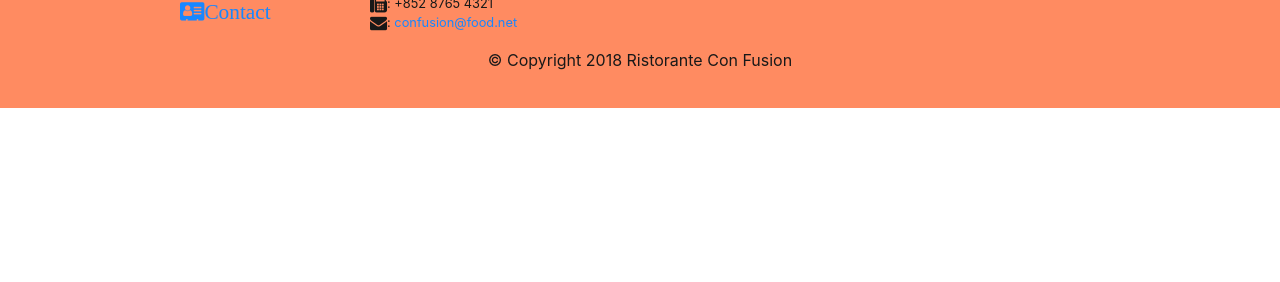
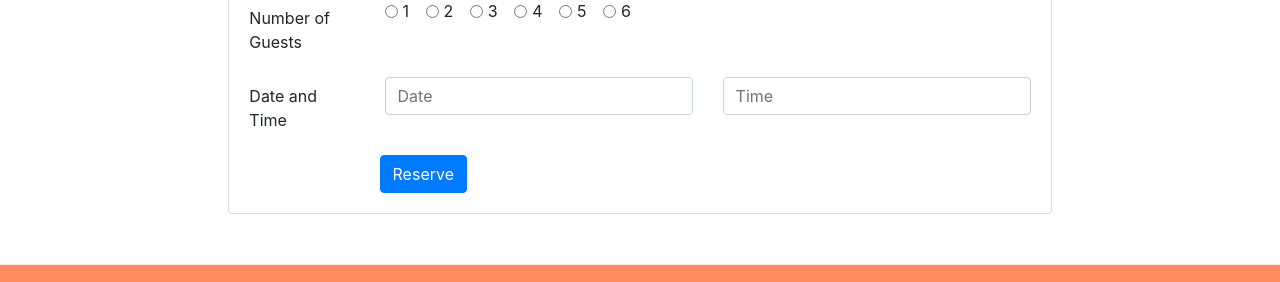
Before and after one commit to sofianeherin21/Restoranti-Con-Fusion, a website: page index.html in a window 1280 px wide. Shown: the part 1619-1901 px from the top of the page. Before the commit the page ends 1727 px from the top, so only its background shows below. Drawn offline with nearby package versions, Linux system fonts and the light colour scheme.

Commit message:
Assignment2

```diff
--- a/index.html
+++ b/index.html
@@ -44,8 +44,11 @@
                     <h1>Ristorante con Fusion</h1>
                     <p>We take inspiration from the World's best cuisines, and create a unique fusion experience. Our lipsmacking creations will tickle your culinary senses!</p>
                 </div>
-                <div class="col-12 col-sm align-self-center">
+                <div class="col-12 col-sm-3 align-self-center">
                     <img src="img/logo.png" class="img-fluid">
+                </div>
+                <div class="col-12 col-sm-3 align-self-center">
+                    <a href="#reserve" role="button" class="btn btn-sm btn-block btn-warning">Reserve Table</a>
                 </div>
             </div>
         </div>
@@ -60,7 +63,7 @@
                 <div class="media">
                     <img src="img/uthappizza.png" class="d-flex mr-3 img-thumbnail align-self-center" alt="uthpizza">
                     <div class="media-body">
-                        <h2 class="mt-0">Uthappizza<span class="badge badge-danger">HOT</span><span class="badge badge-pill badge-secondary">$4.99</span></h2>
+                        <h2 class="mt-0">Uthappizza <span class="badge badge-danger"> HOT</span><span class="badge badge-pill badge-secondary">$4.99</span></h2>
                         <p>A unique combination of Indian Uthappam (pancake) and Italian pizza, topped with Cerignola olives, ripe vine cherry tomatoes, Vidalia onion, Guntur chillies and Buffalo Paneer.</p>
                     </div>
                 </div>
@@ -74,8 +77,13 @@
                 <h3>This Month's Promotions</h3>
             </div>
             <div class="col col-sm col-md">
-                <h2>Weekend Grand Buffet</h2>
-                <p>Featuring mouthwatering combinations with a choice of five different salads, six enticing appetizers, six main entrees and five choicest desserts. Free flowing bubbly and soft drinks. All for just $19.99 per person </p>
+                <div class="media">
+                    <div class="media-body">
+                        <h2 class="mt-0">Weekend Grand Buffet <span class="badge badge-danger"> NEW</span></h2>
+                        <p>Featuring mouthwatering combinations with a choice of five different salads, six enticing appetizers, six main entrees and five choicest desserts. Free flowing bubbly and soft drinks. All for just $19.99 per person </p>
+                    </div>
+                    <img src="img/buffet.png" class="d-flex ml-3 img-thumbnail align-self-center" alt="buffet">
+                </div>
             </div>
         </div>
 
@@ -91,6 +99,59 @@
                         <h4>Executive Chef</h4>
                         <p>Award winning three-star Michelin chef with wide International experience having worked closely with whos-who in the culinary world, he specializes in creating mouthwatering Indo-Italian fusion experiences. </p>
                     </div>
+                </div>
+            </div>
+        </div>
+    </div>
+
+    <div class="row row-content align-items-center" id="reserve">
+        <div class="col-12 col-sm-8 offset-sm-2">
+            <div class="card">
+                <h2 class="card-header bg-warning text-white">Reserve a Table</h2>
+                <div class="card-body">
+                    <form>
+                        <div class="form-group row">
+                            <label for="guestno" class="col-md-2 col-form-label">Number of Guests</label>
+                            <div class="col-md">
+                                <div class="form-check form-check-inline">
+                                    <input class="form-check-input" type="radio" name="guestno" id="guestno1" value="option1">
+                                    <label class="form-check-label" for="inlineRadio1">1</label>
+                                </div>
+                                <div class="form-check form-check-inline">
+                                    <input class="form-check-input" type="radio" name="guestno" id="guestno2" value="option2">
+                                    <label class="form-check-label" for="inlineRadio1">2</label>
+                                </div>
+                                <div class="form-check form-check-inline">
+                                    <input class="form-check-input" type="radio" name="guestno" id="guestno3" value="option3">
+                                    <label class="form-check-label" for="inlineRadio1">3</label>
+                                </div>
+                                <div class="form-check form-check-inline">
+                                    <input class="form-check-input" type="radio" name="guestno" id="guestno4" value="option4">
+                                    <label class="form-check-label" for="inlineRadio1">4</label>
+                                </div>
+                                <div class="form-check form-check-inline">
+                                    <input class="form-check-input" type="radio" name="guestno" id="guestno5" value="option5">
+                                    <label class="form-check-label" for="inlineRadio1">5</label>
+                                </div>
+                                <div class="form-check form-check-inline">
+                                    <input class="form-check-input" type="radio" name="guestno" id="guestno6" value="option6">
+                                    <label class="form-check-label" for="inlineRadio1">6</label>
+                                </div>
+                            </div>
+                        </div>
+                        <div class="form-group row">
+                            <label for="datetime" class="col-md-2 col-form-label">Date and Time</label>
+                            <div class="col-md-5">
+                                <input type="text" name="date" id="date" class="form-control" placeholder="Date">
+                            </div>
+                            <div class="col-md-5">
+                                <input type="text" name="time" id="time" class="form-control" placeholder="Time">
+                            </div>
+                        </div>
+                        <div class="offset-md-2">
+                            <button type="submit" class="btn btn-primary">Reserve</button>
+                        </div>
+                    </form>
                 </div>
             </div>
         </div>
```
